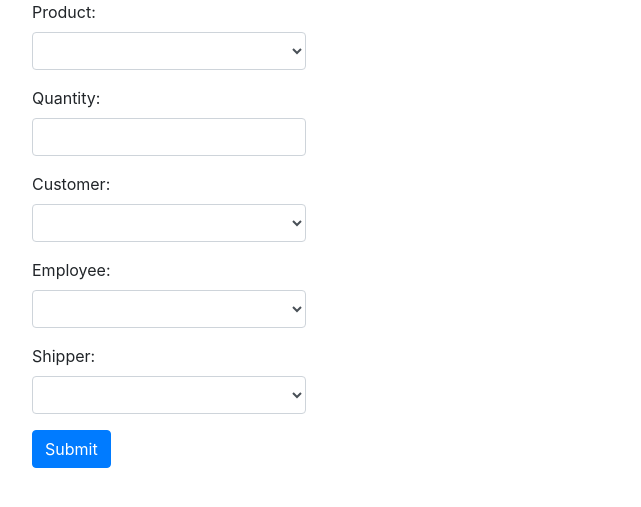
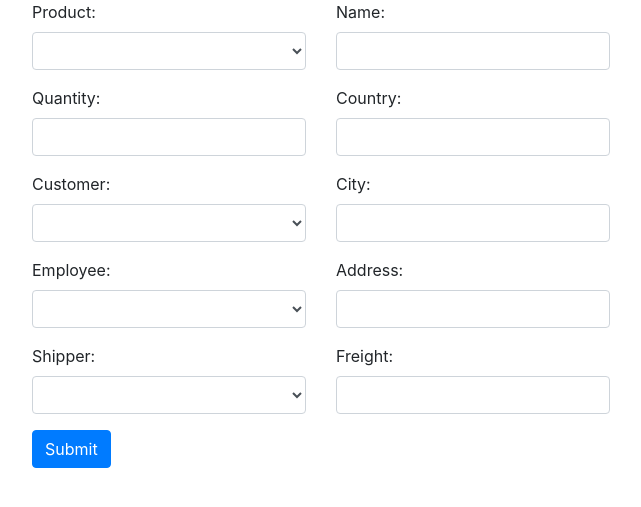
Before and after one commit to mateifl/microdjango, a Django app: page /create_order/ in a window 1280 px wide. Shown: the top 507 px of the page, without its empty margins (38-679 px from the left). Run offline with Django 3.2, Linux system fonts and the light colour scheme; data that the repository does not hold is empty; some libraries are stand-ins or nearby versions.

Commit message:
finished save order

```diff
--- a/nw_orders/app/forms.py
+++ b/nw_orders/app/forms.py
@@ -4,7 +4,12 @@ from django import forms
 class CreateOrderForm(forms.Form):
 
     product = forms.CharField(label='Product', required=True)
-    quantity = forms.CharField(label='Quantity', required=True)
-    customer = forms.CharField(label='Customer', required=True)
-    employee = forms.CharField(label='Employee', required=True)
+    quantity = forms.IntegerField(label='Quantity', required=True)
+    customer = forms.IntegerField(label='Customer', required=True)
+    employee = forms.IntegerField(label='Employee', required=True)
     shipper = forms.CharField(label='Shipper', required=True)
+    ship_name = forms.CharField(label='Name', required=True)
+    ship_country = forms.CharField(label='Country', required=True)
+    ship_city = forms.CharField(label='City', required=True)
+    address = forms.CharField(label='Address', required=True)
+    freight = forms.IntegerField(label='freight', required=True)
--- /dev/null
+++ b/nw_orders/app/logging.py
@@ -0,0 +1,5 @@
+import logging
+
+
+class LoggerMixin:
+    logger = logging.getLogger('orders_logger')
--- a/nw_orders/app/products.py
+++ b/nw_orders/app/products.py
@@ -1,3 +1,6 @@
+from app.logging import LoggerMixin
+
+logger = LoggerMixin()
 
 
 class Product:
@@ -14,7 +17,18 @@ def product_result_handler(products):
     for product_dict in products_list:
         product = Product(product_dict['productid'],
                           product_dict['product_name'],
-                          product_dict['unitsinstock'],
+                          product_dict['units_in_stock'],
                           product_dict['unit_price'])
         result.append(product)
     return result
+
+
+def check_stock(product, params):
+    logger.logger.debug(product)
+    units_in_stock = product['units_in_stock']
+    product_id = product['productid']
+    logger.logger.debug("Check stock product %s stock %s" % (product_id, units_in_stock))
+    if int(units_in_stock) < params['quantity']:
+        return False
+    else:
+        return True
--- a/nw_orders/app/rest_client.py
+++ b/nw_orders/app/rest_client.py
@@ -1,16 +1,28 @@
 import requests
+from app.logging import LoggerMixin
+
+logger = LoggerMixin()
 
 
-def load_from_api_json(url, parameters, processing_handler):
+def load_from_api_json(url, parameters, processing_handler, handler_params=None):
+    logger.logger.debug("URL: %s" % url)
     if parameters is None:
         response = requests.get(url)
     else:
         response = requests.get(url, parameters)
+    logger.logger.debug("Response status: %d" % response.status_code)
     json = response.json()
-    return_value = processing_handler(json)
+    if handler_params is None:
+        return_value = processing_handler(json)
+    else:
+        return_value = processing_handler(json, handler_params)
     return return_value
 
 
 def update(url, body):
     """Update a resource using PATCH verb."""
-    response = requests.patch(url)
+    logger.logger.debug("URL: %s" % url)
+    headers = {'content-type': 'application/json'}
+    response = requests.patch(url, body, headers=headers)
+    logger.logger.debug("Response status: %d" % response.status_code)
+    return response.status_code
--- a/nw_orders/app/views.py
+++ b/nw_orders/app/views.py
@@ -1,11 +1,13 @@
 from django.views.generic import TemplateView
 from django.views.generic.edit import FormView
-from app.rest_client import load_from_api_json
-from app.products import product_result_handler
+from django.urls import reverse
+from app.rest_client import load_from_api_json, update
+from app.products import product_result_handler, check_stock
 from app.models import Customer, Employee, Shipper, Order, OrderDetail
 from app.forms import CreateOrderForm
-from datetime import datetime
+from django.utils import timezone
 from app.config import PRODUCTS_SERVICE_URL
+from app.logging import LoggerMixin
 
 
 def check_string_has_value(s):
@@ -20,9 +22,8 @@ def check_string_has_value_dict(d, key):
     return None
 
 
-class CreateOrderView(FormView):
+class CreateOrderView(FormView, LoggerMixin):
     template_name = "order_create.html"
-
     form_class = CreateOrderForm
 
     def get_context_data(self, **kwargs):
@@ -40,39 +41,71 @@ class CreateOrderView(FormView):
         return context
 
     def post(self, request, *args, **kwargs):
-        print("CreateOrderView.post")
-        # print(request.kwargs)
         form_class = self.get_form_class()
         form = self.get_form(form_class)
         if form.is_valid():
-            print('form valid')
             return self.form_valid(form, **kwargs)
         else:
-            print("form invalid")
-            print(form.errors)
+            self.logger.error("form invalid")
+            self.logger.error(form.errors)
             return self.form_invalid(form)
 
     def form_valid(self, form, **kwargs):
-        print("CreateOrderView.form_valid")
         customer_id = check_string_has_value_dict(form.cleaned_data, "customer")
         employee_id = check_string_has_value_dict(form.cleaned_data, "employee")
         shipper_id = check_string_has_value_dict(form.cleaned_data, "shipper")
+        freight = form.cleaned_data["freight"]
+        ship_name = check_string_has_value_dict(form.cleaned_data, "ship_name")
+        ship_country = check_string_has_value_dict(form.cleaned_data, "ship_country")
+        ship_city = check_string_has_value_dict(form.cleaned_data, "ship_city")
+        address = check_string_has_value_dict(form.cleaned_data, "address")
+
+        self.logger.debug("loading customer id %s" % customer_id)
         customer = Customer.objects.get(pk=customer_id)
+        self.logger.debug("loading employee id %d" % employee_id)
         employee = Employee.objects.get(pk=employee_id)
+        self.logger.debug("loading shipper id %d" % shipper_id)
         shipper = Shipper.objects.get(pk=shipper_id)
-        now = datetime.now()
-        order = Order(customer = customer, employee = employee, ship_via = shipper, order_date = now)
-        order.save()
+        now = timezone.now()
+
+        order = Order(customer=customer, employee=employee, ship_via=shipper, order_date=now,
+                      freight=int(freight), ship_city=ship_city, ship_country=ship_country, ship_address=address)
+
         product = check_string_has_value_dict(form.cleaned_data, "product")
+        product_id, unit_price, units_in_stock = product.split("|")
+        product_id = int(product_id)
+        unit_price = float(unit_price)
+        units_in_stock = int(units_in_stock)
         quantity = check_string_has_value_dict(form.cleaned_data, "quantity")
 
-        order_detail = OrderDetail(product_id = product, quantity = quantity, order = order)
+        if quantity > units_in_stock:
+            self.logger.info("Not enough stock")
+            self.success_url = reverse('display_order', args=[-1])
+            return super(CreateOrderView, self).form_valid(form)
+        self.logger.info("updating stock")
+        status_code = update(PRODUCTS_SERVICE_URL + "/" + str(product_id) + "/", {"units_in_stock": units_in_stock - quantity})
+        if status_code >= 400:
+            self.logger.error("Stock not updated!")
+            raise Exception("stock not updated")
+        self.logger.debug("saving order")
+        order.save()
+        order_detail = OrderDetail(product_id=product_id, quantity=quantity, order=order, unit_price=unit_price)
         order_detail.save()
 
-        # self.success_url = reverse('order_view', args=[order_id])
+        self.logger.debug("order saved")
+        self.success_url = reverse('display_order', args=[order.orderid])
         return super(CreateOrderView, self).form_valid(form)
 
 
-    class DisplayOrderView(TemplateView):
+class DisplayOrderView(TemplateView):
 
-        template_name = "order_create.html"
+    template_name = "order_display.html"
+
+    def get_context_data(self, **kwargs):
+        context = super(DisplayOrderView, self).get_context_data(**kwargs)
+        order_id = int(kwargs['order_id'])
+        if order_id < 0:
+            context['message'] = 'No order created'
+        else:
+            context['message'] = 'Order created, id = ' + str(order_id)
+        return context
--- a/nw_orders/nw_orders/urls.py
+++ b/nw_orders/nw_orders/urls.py
@@ -17,7 +17,7 @@ from django.contrib import admin
 from django.urls import path, include
 from django.conf.urls import url
 from app.api import CustomerResource, OrderResource
-from app.views import CreateOrderView
+from app.views import CreateOrderView, DisplayOrderView
 from tastypie.api import Api
 
 
@@ -31,5 +31,5 @@ urlpatterns = [
     path('admin/', admin.site.urls),
     url(r'^api/', include(v1_api.urls)),
     path('create_order/', CreateOrderView.as_view(), name="create_order"),
-    path('display_order/', CreateOrderView.as_view(), name="display_order")
+    path('display_order/<order_id>/', DisplayOrderView.as_view(), name="display_order")
 ]
--- a/nw_orders/templates/base.html
+++ b/nw_orders/templates/base.html
@@ -9,10 +9,10 @@
     <body>
 			<div class="container">
 			    <div class="row">
-			        <div class="span12">
+
 			            {% block content %}
 			            {% endblock %}
-			        </div>
+
 			    </div>
 			</div>
     </body>
--- a/nw_orders/templates/order_create.html
+++ b/nw_orders/templates/order_create.html
@@ -2,11 +2,13 @@
 {% block content %}
 <form method="post">
   {% csrf_token %}
+  <div class="row">
+    <div class="col-6">
   <div class="form-group">
     <label for="product-select">Product:</label>
     <select class="form-control" id="product-select" name="product">
       {% for product in products %}
-      <option value="{{product.id}}">{{product.name}} - {{product.unit_price}} $</option>
+      <option value="{{product.id}}|{{product.unit_price}}|{{product.units_in_stock}}">{{product.name}} price: {{product.unit_price}} (stock: {{product.units_in_stock}})</option>
       {% endfor %}
     </select>
   </div>
@@ -26,7 +28,7 @@
     <label for="employee-select">Employee:</label>
     <select class="form-control" id="employee-select" name="employee">
       {% for employee in employees %}
-      <option value="{{employee.employeeid}}">{{employee.first_name}} - {{employee.last_name}}</option>
+      <option value="{{employee.employeeid}}">{{employee.first_name}} {{employee.last_name}}</option>
       {% endfor %}
     </select>
   </div>
@@ -40,5 +42,35 @@
 
   </div>
   <button type="submit" class="btn btn-primary">Submit</button>
+      </div>
+    <div class="col">
+      <div class="form-group">
+        <label for="ship_name">Name:</label>
+        <input class="form-control" type="text" id="ship_name"  name="ship_name" />
+        {{form.ship_name.errors}}
+      </div>
+      <div class="form-group">
+        <label for="ship_country">Country:</label>
+        <input class="form-control" type="text" id="ship_country"  name="ship_country" />
+        {{form.ship_country.errors}}
+      </div>
+      <div class="form-group">
+        <label for="ship_city">City:</label>
+        <input class="form-control" type="text" id="ship_city"  name="ship_city" />
+        {{form.ship_city.errors}}
+      </div>
+      <div class="form-group">
+        <label for="address">Address:</label>
+        <input class="form-control" type="text" id="address"  name="address" />
+        {{form.address.errors}}
+      </div>
+      <div class="form-group">
+        <label for="freight">Freight:</label>
+        <input class="form-control" type="text" id="freight"  name="freight" />
+        {{form.freight.errors}}
+      </div>
+
+    </div>
+  </div>
 </form>
 {% endblock %}
--- a/nw_orders/templates/order_display.html
+++ b/nw_orders/templates/order_display.html
@@ -1,4 +1,7 @@
 {% extends "base.html" %}
 {% block content %}
-  Order created
+  <div class="col">
+  <h1>Order creation</h1>
+  {{message}}
+  </div>
 {% endblock %}
--- a/nw_products/app/models.py
+++ b/nw_products/app/models.py
@@ -39,8 +39,8 @@ class Product(models.Model):
     category = models.ForeignKey(Category, models.DO_NOTHING, db_column='CategoryID')
     quantityperunit = models.CharField(db_column='QuantityPerUnit', max_length=20)
     unit_price = models.FloatField(db_column='UnitPrice')
-    unitsinstock = models.PositiveSmallIntegerField(db_column='UnitsInStock')
-    unitsonorder = models.PositiveSmallIntegerField(db_column='UnitsOnOrder')
+    units_in_stock = models.PositiveSmallIntegerField(db_column='UnitsInStock')
+    units_on_order = models.PositiveSmallIntegerField(db_column='UnitsOnOrder')
     reorderlevel = models.PositiveSmallIntegerField(db_column='ReorderLevel')
     discontinued = models.CharField(db_column='Discontinued', max_length=1)
 
```
Also changed, not shown: nw_orders/app/admin.py (+11 -0 lines), nw_orders/nw_orders/settings.py (+46 -0 lines), nw_orders/tests/test_create_order.py (+43 -24 lines).
